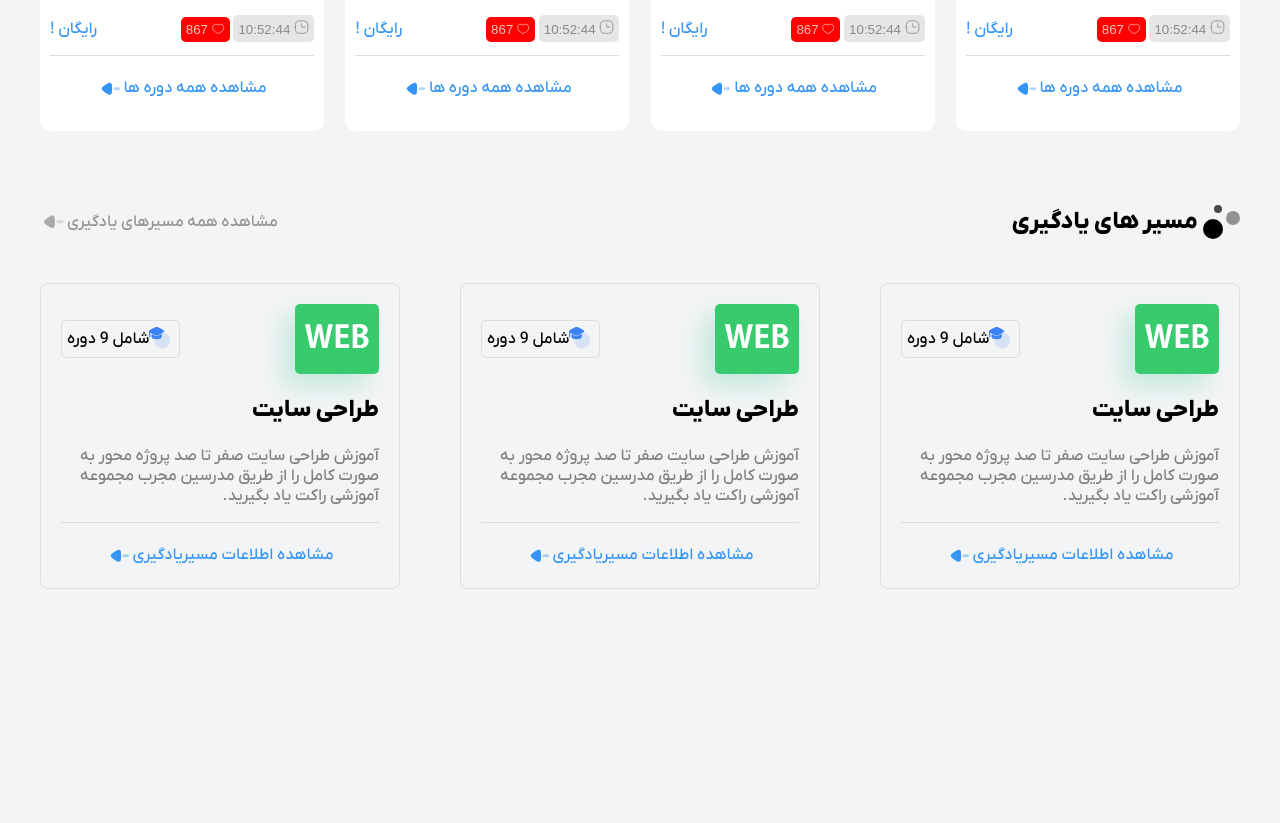
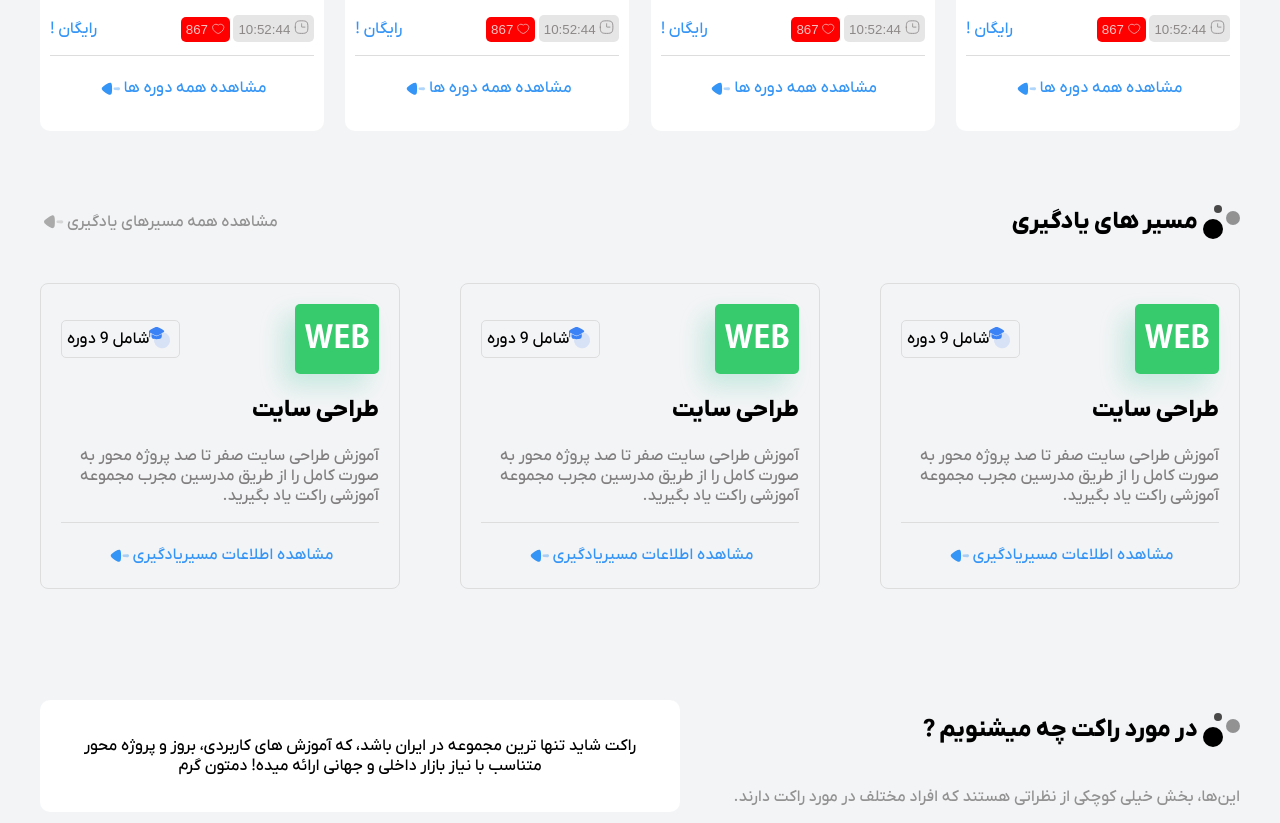
Before and after one commit to mahdishakeri12/my-file, a plain HTML site: page index.html in a window 1280 px wide. Shown: the part 1626-2449 px from the top of the page. Before the commit the page ends 2235 px from the top, so only its background shows below. Drawn offline with Linux system fonts and the light colour scheme.

Commit message:
about added

```diff
--- a/css/style.css
+++ b/css/style.css
@@ -238,12 +238,12 @@ body {
     align-items: center;
 }
 
-.right-caption {
+.roocket-caption {
     display: flex;
     align-items: center;
 }
 
-.right-caption h2 {
+.roocket-caption h2 {
     padding: 5px;
     font-family: ExtraBold;
 }
@@ -418,3 +418,29 @@ body {
 .learn-post p{
     color: #817f7f;
 }
+
+.about{
+    display: flex;
+    justify-content: space-between;
+    align-items: center;
+    margin-top: 100px;
+}
+
+.right-about p{
+    color: #939292;
+}
+
+.left-about{
+    width: 50%;
+    background-color: white;
+    padding: 20px;
+    border-radius: 10px;
+}
+
+.left-about p{
+    text-align: center;
+}
+
+.person-info{
+    background-color: white;
+}
--- a/index.html
+++ b/index.html
@@ -213,7 +213,7 @@
             </div>
         </div>
         <div class="caption-posts">
-            <div class="right-caption">
+            <div class="roocket-caption">
                 <svg class="text-dark-550 dark:text-white ml-4" width="37" height="34" viewBox="0 0 37 34" fill="none"
                     xmlns="http://www.w3.org/2000/svg">
                     <circle cx="10" cy="24" r="10" fill="currentColor"></circle>
@@ -760,7 +760,7 @@
             </div>
         </div>
         <div class="caption-posts-2">
-            <div class="right-caption">
+            <div class="roocket-caption">
                 <svg class="text-dark-550 dark:text-white ml-4" width="37" height="34" viewBox="0 0 37 34" fill="none"
                     xmlns="http://www.w3.org/2000/svg">
                     <circle cx="10" cy="24" r="10" fill="currentColor"></circle>
@@ -918,6 +918,26 @@
                 </div>
             </div>
         </div>
+        <div class="about">
+            <div class="right-about">
+                <div class="roocket-caption">
+                    <svg class="text-dark-550 dark:text-white ml-4" width="37" height="34" viewBox="0 0 37 34"
+                        fill="none" xmlns="http://www.w3.org/2000/svg">
+                        <circle cx="10" cy="24" r="10" fill="currentColor"></circle>
+                        <circle cx="30" cy="13" r="7" fill="currentColor" fill-opacity="0.4"></circle>
+                        <circle cx="15" cy="4" r="4" fill="currentColor" fill-opacity="0.7"></circle>
+                    </svg>
+                    <h2>در مورد راکت چه میشنویم ?</h2>
+                </div>
+                <p>این‌ها، بخش خیلی کوچکی از نظراتی هستند که افراد مختلف در مورد راکت دارند.</p>
+            </div>
+            <div class="left-about">
+                <div class="person-info">
+                    <p>راکت شاید تنها ترین مجموعه در ایران باشد، که آموزش های کاربردی، بروز و پروژه محور متناسب با نیاز
+                        بازار داخلی و جهانی ارائه میده! دمتون گرم</p>
+                </div>
+            </div>
+        </div>
     </div>
 </body>
 
```
Also changed, not shown: img/prof.webp (added).
